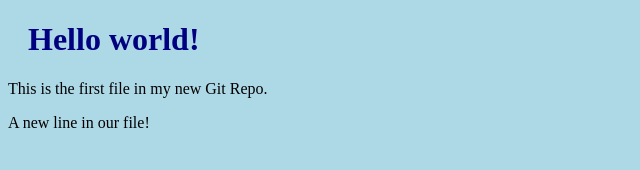
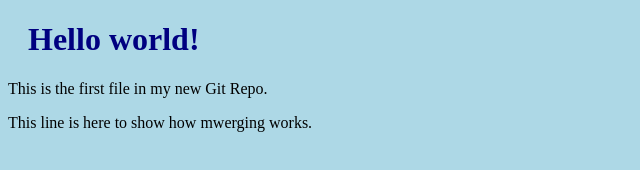
Before and after one commit to Mallikalinga/mallika-shell-scripting-project, a plain HTML site: page index.html in a window 1280 px wide. Shown: the whole page, without its empty margins (0-640 px from the left). Drawn offline with Linux system fonts and the light colour scheme.

Commit message:
updated index.html with emergency fix

```diff
--- a/index.html
+++ b/index.html
@@ -8,6 +8,6 @@
 
 <h1>Hello world!</h1>
 <p>This is the first file in my new Git Repo.</p>
-<p> A new line in our file!</p>
+<p>This line is here to show how mwerging works.</p>
 </body>
 </html>
```
